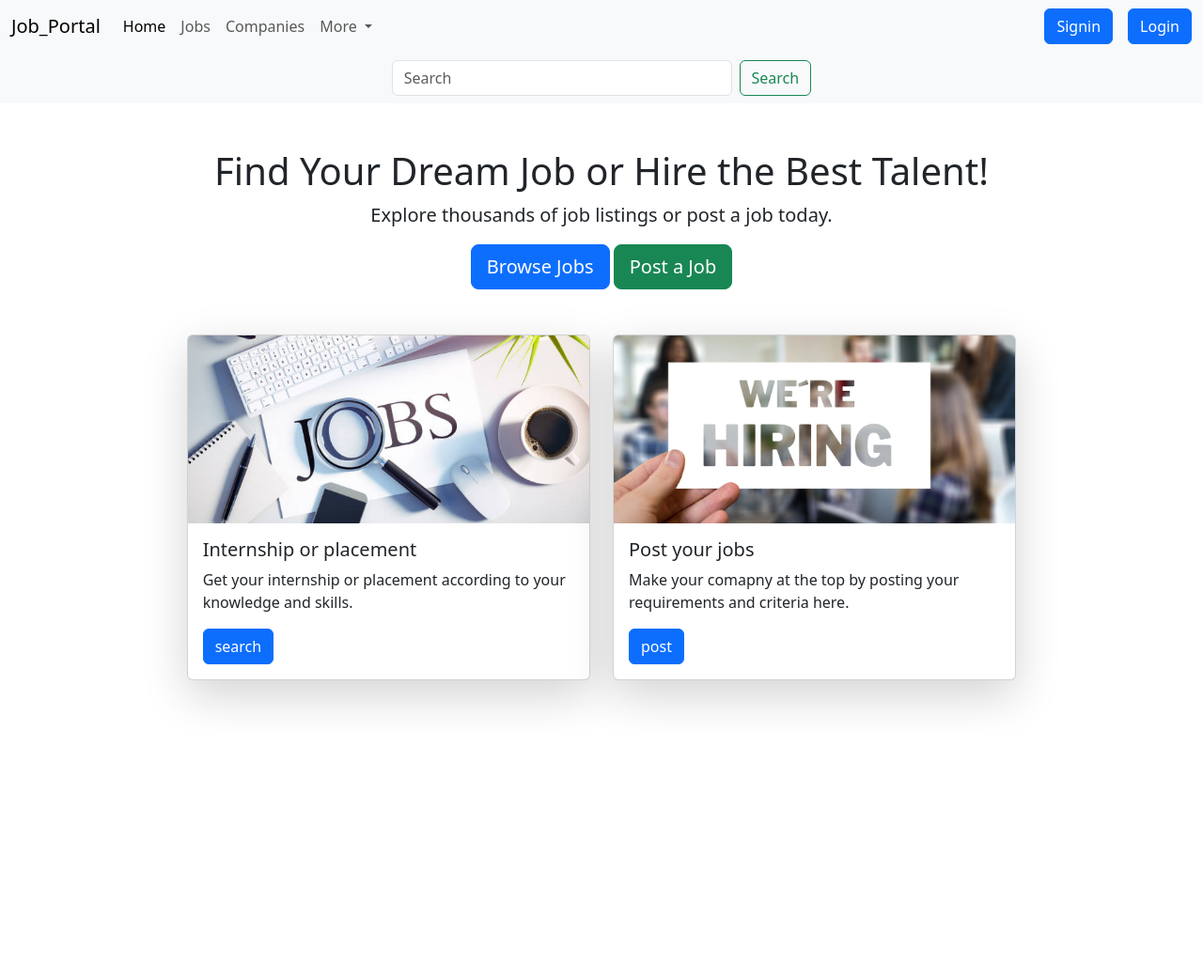
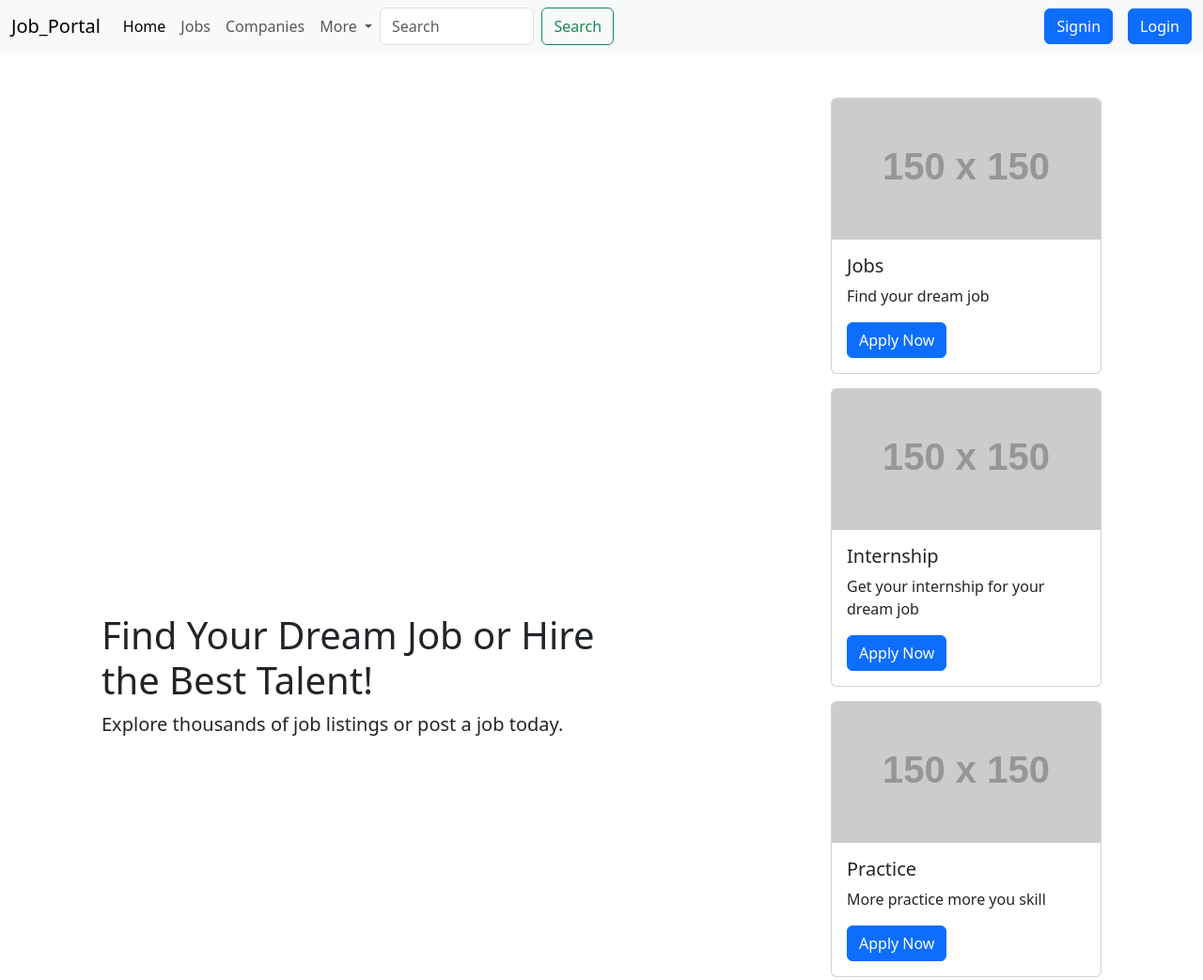
Before and after one commit to Naincy-10264/Web_Devlop, a plain HTML site: page Job_Portal/index.html in a window 1280 px wide. Shown: the top 1043 px of the page at 94% size. Before the commit the page ends 800 px from the top, so only its background shows below. Drawn offline with nearby package versions, Linux system fonts and the light colour scheme; placeholder pictures from the web are drawn by us.

Commit message:
added file

```diff
--- a/Job_Portal/index.html
+++ b/Job_Portal/index.html
@@ -11,16 +11,31 @@
             margin: auto;
         }
         .card {
-            height: 100%;
+            width: 18rem;
+            height: auto;
         }
         .card-img-top {
-            height: 200px;
+            height: 150px;
             object-fit: cover;
+        }
+        .content-wrapper {
+            display: flex;
+            justify-content: space-between;
+            align-items: center;
+        }
+        .left-text {
+            width: 50%;
+        }
+        .right-cards {
+            display: flex;
+            flex-wrap: wrap;
+            justify-content: flex-end;
+            gap: 15px;
+            width: 50%;
         }
     </style>
 </head>
 <body>
-
 
     <!-- 🔵 Main Navigation Bar -->
     <nav class="navbar navbar-expand-lg bg-body-tertiary">
@@ -32,10 +47,9 @@
             </button>
 
             <div class="collapse navbar-collapse" id="navbarNavDropdown">
-                <!-- Left Side Links -->
                 <ul class="navbar-nav me-auto">
                     <li class="nav-item"><a class="nav-link active" href="#">Home</a></li>
-                    <li class="nav-item"><a class="nav-link" href="#">Jobs</a></li>
+                    <li class="nav-item"><a class="nav-link" href="./jobs.html">Jobs</a></li>
                     <li class="nav-item"><a class="nav-link" href="#">Companies</a></li>
                     <li class="nav-item dropdown">
                         <a class="nav-link dropdown-toggle" href="#" role="button" data-bs-toggle="dropdown" aria-expanded="false">
@@ -43,78 +57,67 @@
                         </a>
                         <ul class="dropdown-menu">
                             <li><a class="dropdown-item" href="#">Applied</a></li>
-                            <li><a class="dropdown-item" href="#">about company</a></li>
-                            <li><a class="dropdown-item" href="#">help</a></li>
+                            <li><a class="dropdown-item" href="#">About Company</a></li>
+                            <li><a class="dropdown-item" href="#">Help</a></li>
                         </ul>
                     </li>
+                    <form class="d-flex" style="width: 40%;">
+                        <input class="form-control me-2" type="search" placeholder="Search" aria-label="Search">
+                        <button class="btn btn-outline-success" type="submit">Search</button>
+                    </form>
                 </ul>
 
-                <!-- Right Side Dropdown -->
-                <ul class="navbar-nav ms-auto">
                 <ul class="navbar-nav ms-auto">
                     <div class="d-grid gap-2 d-md-flex justify-content-md-end">
                         <a href="./signin.html" class="btn btn-primary me-md-2">Signin</a>
                         <a href="./login.html" class="btn btn-primary">Login</a>
                     </div>
                 </ul>
-
-                </ul>
             </div>
         </div>
     </nav>
 
-    <!-- 🟢 Separate Search Bar Navbar (Centered) -->
-    <nav class="navbar bg-body-tertiary">
-        <div class="container d-flex justify-content-center">
-            <form class="d-flex" style="width: 40%;">
-                <input class="form-control me-2" type="search" placeholder="Search" aria-label="Search">
-                <button class="btn btn-outline-success" type="submit">Search</button>
-            </form>
-        </div>
-    </nav>
-    <div class="container text-center my-5">
+    <!-- 🟢 Content Section -->
+    <div class="container custom-container mt-5">
+        <div class="content-wrapper">
+            <!-- Left Side Text -->
+            <div class="left-text">
                 <h1>Find Your Dream Job or Hire the Best Talent!</h1>
                 <p class="lead">Explore thousands of job listings or post a job today.</p>
-        <a href="jobs.html" class="btn btn-primary btn-lg">Browse Jobs</a>
-        <a href="post-job.html" class="btn btn-success btn-lg">Post a Job</a>
             </div>
-    <!-- <div class="container my-5">
-    <h2 class="text-center">🔥 Featured Jobs</h2>
-    <div class="row">
-        <div class="col-md-4">
+
+            <!-- Right Side Cards -->
+            <div class="right-cards">
                 <div class="card">
+                    <img src="https://via.placeholder.com/150" class="card-img-top" alt="Job Image">
                     <div class="card-body">
-                    <h5 class="card-title">Software Engineer</h5>
-                    <p class="card-text">Google | $100K - $120K | Remote</p>
+                        <h5 class="card-title">Jobs</h5>
+                        <p class="card-text">Find your dream job</p>
                         <a href="#" class="btn btn-primary">Apply Now</a>
                     </div>
                 </div>
+                <div class="card">
+                    <img src="https://via.placeholder.com/150" class="card-img-top" alt="Job Image">
+                    <div class="card-body">
+                        <h5 class="card-title">Internship</h5>
+                        <p class="card-text">Get your internship for your dream job</p>
+                        <a href="#" class="btn btn-primary">Apply Now</a>
                     </div>
                 </div>
-</div> -->
-
-<div class="container custom-container mt-4">
-    <div class="row justify-content-center">
-        <!-- First Card -->
-        <div class="col-md-5 col-sm-12 mb-4">
-            <div class="card shadow-lg">
-                <img src="./images/job.png" class="card-img-top" alt="...">
+                <div class="card">
+                    <img src="https://via.placeholder.com/150" class="card-img-top" alt="Job Image">
                     <div class="card-body">
-                    <h5 class="card-title">Internship or placement</h5>
-                    <p class="card-text">Get your internship or placement according to your knowledge and skills.</p>
-                    <a href="#" class="btn btn-primary">search</a>
+                        <h5 class="card-title">Practice</h5>
+                        <p class="card-text">More practice more you skill</p>
+                        <a href="#" class="btn btn-primary">Apply Now</a>
                     </div>
                 </div>
-        </div>
-
-        <!-- Second Card -->
-        <div class="col-md-5 col-sm-12 mb-4">
-            <div class="card shadow-lg">
-                <img src="./images/job_seek.png" class="card-img-top" alt="...">
+                <div class="card">
+                    <img src="https://via.placeholder.com/150" class="card-img-top" alt="Job Image">
                     <div class="card-body">
-                    <h5 class="card-title">Post your jobs</h5>
-                    <p class="card-text">Make your comapny at the top by posting your requirements and criteria here.</p>
-                    <a href="#" class="btn btn-primary">post</a>
+                        <h5 class="card-title">More</h5>
+                        <p class="card-text">::</p>
+                        <a href="#" class="btn btn-primary">Apply Now</a>
                     </div>
                 </div>
             </div>
```
Also changed, not shown: Job_Portal/jobs.html (added, +12 -0 lines), Job_Portal/signup.js (added, +20 -0 lines). Lines whose indentation alone changed are shown as unchanged.
